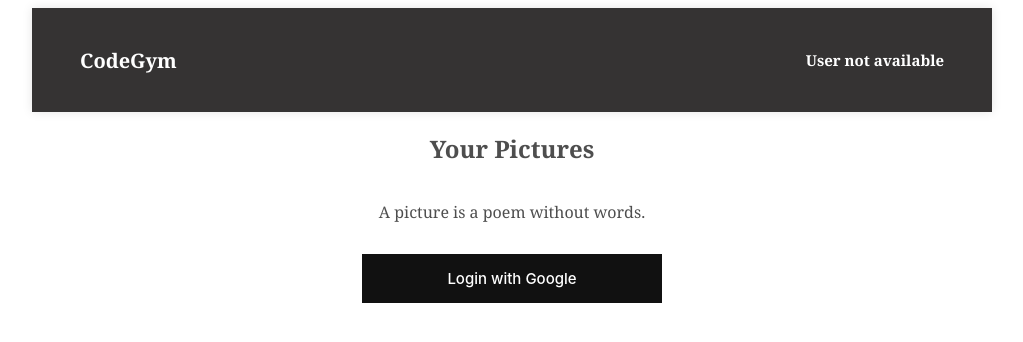
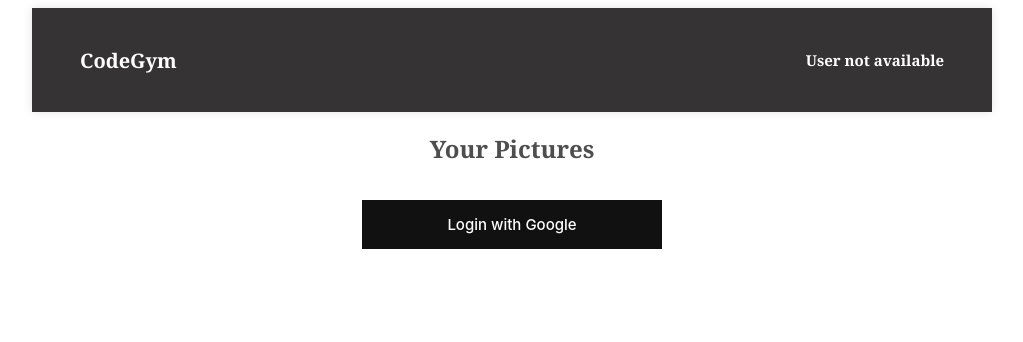
Before and after one commit to shivamS21/Gallery, a React (Create React App) app: page / in a window 1280 px wide. Shown: the top 342 px of the page, without its empty margins (128-1151 px from the left). Built offline with nearby package versions, Linux system fonts and the light colour scheme.

Commit message:
removing comment

```diff
--- a/src/comps/Title.js
+++ b/src/comps/Title.js
@@ -24,7 +24,7 @@
   return (
     <div className="home__page">
        <h2>Your Pictures</h2>
-      <p>A picture is a poem without words.</p>
+      {/* <p>A picture is a poem without words.</p> */}
       {!isSignedIn ? (<GoogleLogin
             clientId="816863996365-d1oaheqqrpnu80l82m5kruqn74gucb4f.apps.googleusercontent.com"
             render={(renderProps) => (
```
